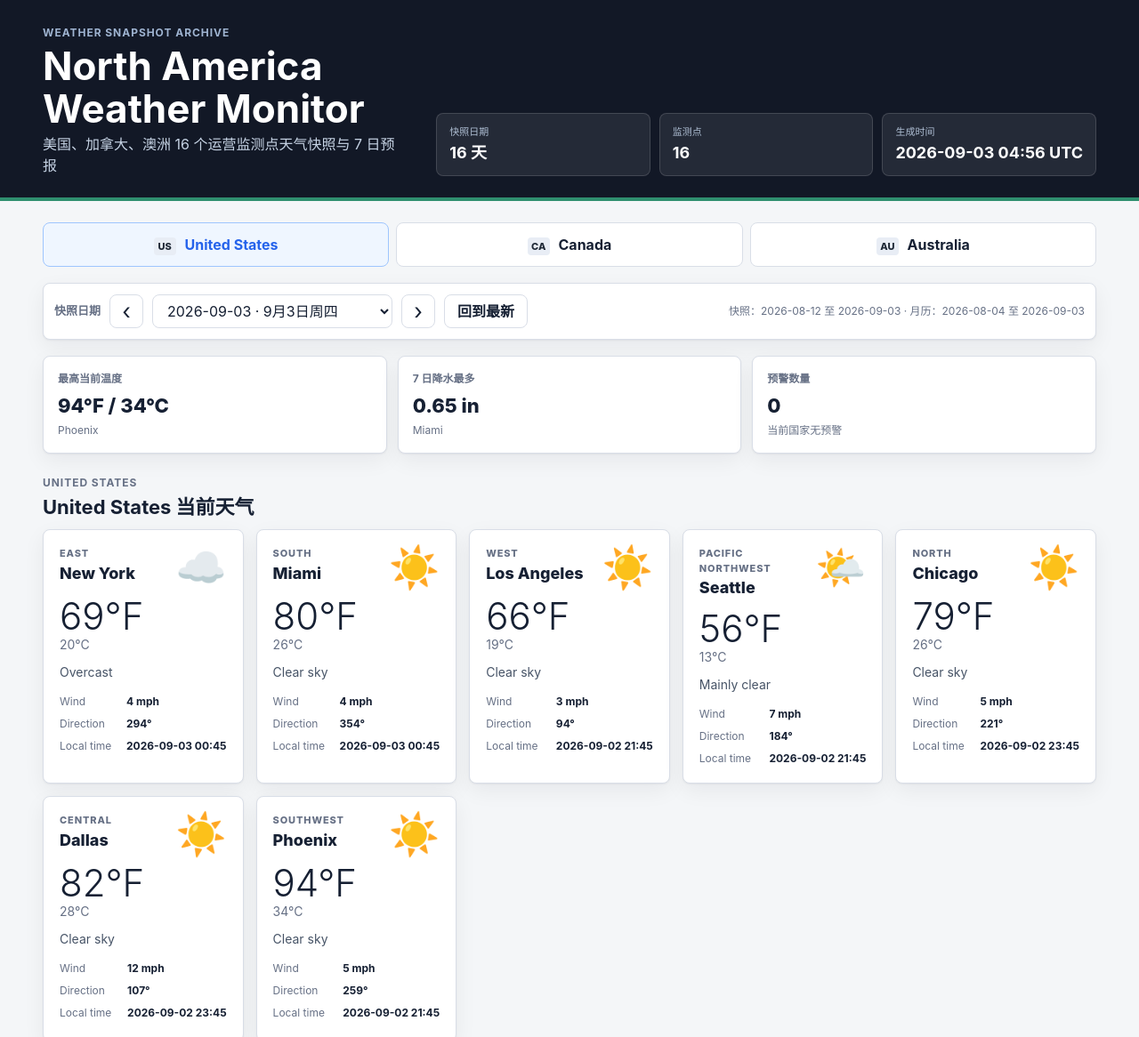
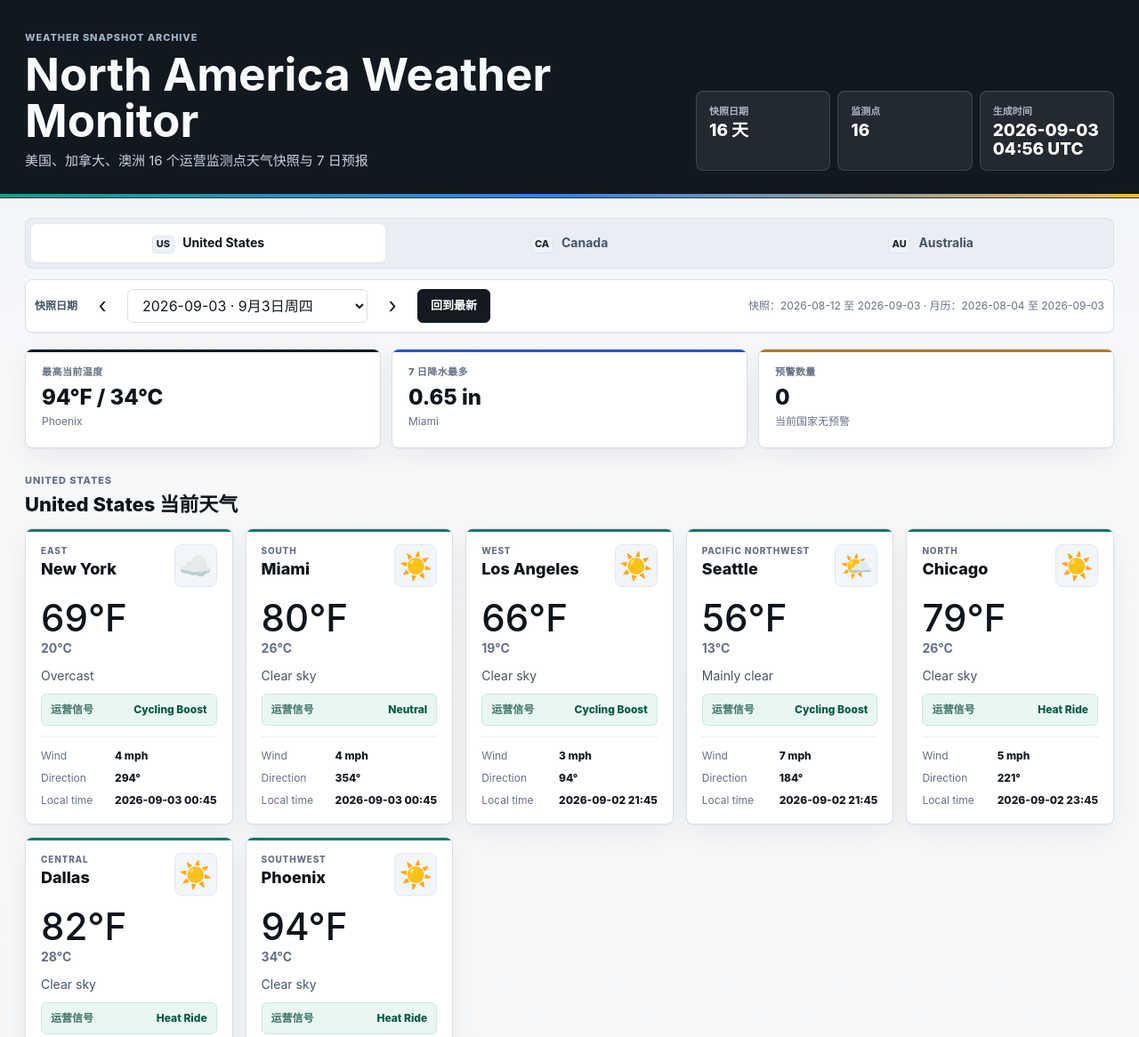
Before and after one commit to labslyon/weather-monitor, a plain HTML site: page index.html in a window 1280 px wide. Shown: the top 1166 px of the page at 89% size. Drawn offline with Linux system fonts and the light colour scheme.

Commit message:
Refresh weather monitor dashboard design

```diff
--- a/assets/app.js
+++ b/assets/app.js
@@ -223,7 +223,15 @@
 
     els.regionCards.innerHTML = rows.map(function (row) {
       var current = row.current || {};
+      var daily = row.daily || {};
       var hasAlerts = (row.alerts || []).length > 0;
+      var todayEntry = {
+        temp_max: daily.temp_max ? daily.temp_max[0] : null,
+        temp_min: daily.temp_min ? daily.temp_min[0] : null,
+        precipitation: daily.precipitation ? daily.precipitation[0] : null,
+        windspeed_max: daily.windspeed_max ? daily.windspeed_max[0] : null
+      };
+      var signal = operationalSignal(todayEntry);
       return '<article class="weather-card' + (hasAlerts ? ' has-alerts' : '') + '">' +
         '<div class="city-row">' +
         '<div><div class="region-badge">' + row.region + '</div><div class="city-name">' + row.city + '</div></div>' +
@@ -232,6 +240,7 @@
         '<div class="temp-main">' + fmtF(current.temperature) + '</div>' +
         '<div class="temp-c">' + fmtC(current.temperature) + '</div>' +
         '<div class="condition">' + (current.weather_desc || '--') + '</div>' +
+        '<div class="signal-row"><span>运营信号</span><strong>' + signal.value + '</strong></div>' +
         '<div class="details">' +
         '<span>Wind</span><strong>' + fmtMph(current.windspeed) + '</strong>' +
         '<span>Direction</span><strong>' + (current.winddirection == null ? '--' : current.winddirection + '°') + '</strong>' +
--- a/assets/styles.css
+++ b/assets/styles.css
@@ -1,28 +1,42 @@
 :root {
   color-scheme: light;
-  --bg: #f4f6f8;
+  --bg: #f3f5f7;
+  --canvas: #ffffff;
   --panel: #ffffff;
-  --panel-soft: #f9fafb;
-  --text: #162033;
+  --panel-soft: #f8fafc;
+  --panel-tint: #eef6f2;
+  --text: #151a22;
+  --heading: #0f141b;
   --muted: #667085;
-  --line: #d9dee7;
-  --accent: #2563eb;
-  --accent-soft: #eff6ff;
-  --green: #0f8a5f;
+  --muted-strong: #475467;
+  --line: #d9e0e8;
+  --line-soft: #e8edf3;
+  --accent: #2454d6;
+  --accent-soft: #edf3ff;
+  --green: #0f766e;
+  --green-soft: #e9f7f2;
   --amber: #b7791f;
+  --amber-soft: #fff6df;
   --red: #c2413a;
-  --shadow: 0 1px 2px rgba(16, 24, 40, 0.05), 0 8px 24px rgba(16, 24, 40, 0.06);
+  --red-soft: #fff0ed;
+  --shadow: 0 1px 2px rgba(15, 23, 42, 0.04), 0 10px 30px rgba(15, 23, 42, 0.06);
+  --shadow-soft: 0 1px 2px rgba(15, 23, 42, 0.05);
 }
 
 * {
   box-sizing: border-box;
 }
 
+html {
+  background: var(--bg);
+}
+
 body {
   margin: 0;
   font-family: Inter, ui-sans-serif, system-ui, -apple-system, BlinkMacSystemFont, "Segoe UI", sans-serif;
   color: var(--text);
-  background: var(--bg);
+  background:
+    linear-gradient(180deg, #eef2f5 0, #f7f8fa 420px, #f3f5f7 100%);
   line-height: 1.5;
 }
 
@@ -31,33 +45,46 @@ select {
   font: inherit;
 }
 
+button {
+  -webkit-tap-highlight-color: transparent;
+}
+
 .app-header {
-  background: #121826;
+  position: relative;
   color: #fff;
-  border-bottom: 4px solid #2f8f6f;
+  background: #121820;
+  border-bottom: 1px solid #27323d;
+}
+
+.app-header::after {
+  content: "";
+  position: absolute;
+  inset: auto 0 0;
+  height: 4px;
+  background: linear-gradient(90deg, #16a085 0%, #2f80ed 48%, #f2b84b 100%);
 }
 
 .header-inner {
-  max-width: 1240px;
+  max-width: 1320px;
   margin: 0 auto;
-  padding: 28px 28px 24px;
+  padding: 34px 28px 30px;
   display: grid;
-  grid-template-columns: minmax(0, 1fr) auto;
+  grid-template-columns: minmax(0, 1fr) minmax(360px, 470px);
   gap: 32px;
   align-items: end;
 }
 
 .eyebrow {
-  margin: 0 0 5px;
+  margin: 0 0 6px;
   color: var(--muted);
-  font-size: 12px;
-  font-weight: 700;
+  font-size: 11px;
+  font-weight: 800;
   letter-spacing: 0.08em;
   text-transform: uppercase;
 }
 
 .app-header .eyebrow {
-  color: #9fb4d1;
+  color: #9fb4c8;
 }
 
 h1,
@@ -68,92 +95,112 @@ dl {
 }
 
 h1 {
-  margin-bottom: 4px;
-  font-size: clamp(28px, 4vw, 44px);
-  line-height: 1.08;
+  max-width: 760px;
+  margin-bottom: 8px;
+  color: #f8fafc;
+  font-size: clamp(32px, 4vw, 52px);
+  font-weight: 650;
+  line-height: 1.03;
   letter-spacing: 0;
 }
 
 h2 {
   margin-bottom: 0;
+  color: var(--heading);
   font-size: 22px;
+  font-weight: 760;
   line-height: 1.2;
 }
 
 .subtitle {
+  max-width: 720px;
   margin-bottom: 0;
-  color: #c6d3e4;
+  color: #c7d2df;
+  font-size: 15px;
 }
 
 .header-stats {
   margin-bottom: 0;
   display: grid;
-  grid-template-columns: repeat(3, minmax(96px, 1fr));
-  gap: 10px;
+  grid-template-columns: repeat(3, minmax(0, 1fr));
+  gap: 8px;
 }
 
 .header-stats div {
-  min-width: 112px;
-  padding: 12px 14px;
-  background: rgba(255, 255, 255, 0.08);
-  border: 1px solid rgba(255, 255, 255, 0.14);
+  min-width: 0;
+  padding: 14px 14px 13px;
+  background: rgba(255, 255, 255, 0.075);
+  border: 1px solid rgba(255, 255, 255, 0.13);
   border-radius: 8px;
+  box-shadow: inset 0 1px 0 rgba(255, 255, 255, 0.06);
 }
 
 .header-stats dt {
-  color: #aebed3;
+  color: #aab8c7;
   font-size: 11px;
+  font-weight: 700;
 }
 
 .header-stats dd {
-  margin: 2px 0 0;
-  font-size: 18px;
-  font-weight: 750;
+  margin: 3px 0 0;
+  color: #ffffff;
+  font-size: 19px;
+  font-weight: 760;
+  line-height: 1.1;
 }
 
 .shell {
-  max-width: 1240px;
+  max-width: 1320px;
   margin: 0 auto;
-  padding: 24px 28px 12px;
+  padding: 22px 28px 14px;
 }
 
 .country-tabs {
   display: grid;
-  grid-template-columns: repeat(3, 1fr);
+  grid-template-columns: repeat(3, minmax(0, 1fr));
   gap: 8px;
-  margin-bottom: 18px;
+  margin-bottom: 12px;
+  padding: 6px;
+  background: #e9eef4;
+  border: 1px solid #d8e0e9;
+  border-radius: 8px;
 }
 
 .country-tabs button,
 .text-button,
 .icon-button,
-.forecast-tabs button {
-  border: 1px solid var(--line);
+.forecast-tabs button,
+.month-tabs button {
+  border: 1px solid transparent;
   background: var(--panel);
   color: var(--text);
   cursor: pointer;
-  transition: border-color 0.15s, background 0.15s, color 0.15s, transform 0.15s;
+  transition: border-color 0.15s, background 0.15s, color 0.15s, box-shadow 0.15s, transform 0.15s;
 }
 
 .country-tabs button {
-  min-height: 50px;
-  padding: 10px 14px;
-  border-radius: 8px;
+  min-height: 42px;
+  padding: 9px 12px;
+  border-radius: 6px;
+  color: var(--muted-strong);
+  background: transparent;
+  font-size: 14px;
   font-weight: 750;
 }
 
 .country-tabs button:hover,
 .text-button:hover,
 .icon-button:hover,
-.forecast-tabs button:hover {
-  border-color: #a8b2c1;
+.forecast-tabs button:hover,
+.month-tabs button:hover {
+  border-color: #b8c2cf;
 }
 
-.country-tabs button.active,
-.forecast-tabs button.active {
-  color: var(--accent);
-  border-color: #9ec5fe;
-  background: var(--accent-soft);
+.country-tabs button.active {
+  color: var(--heading);
+  background: #fff;
+  border-color: #fff;
+  box-shadow: var(--shadow-soft);
 }
 
 .country-code {
@@ -163,7 +210,8 @@ h2 {
   margin-right: 6px;
   place-items: center;
   color: #1f2937;
-  background: #e8edf5;
+  background: #eef2f7;
+  border: 1px solid #dfe5ec;
   border-radius: 4px;
   font-size: 11px;
   font-weight: 850;
@@ -171,22 +219,26 @@ h2 {
 }
 
 .toolbar {
+  position: sticky;
+  top: 0;
+  z-index: 5;
   display: flex;
   align-items: center;
-  gap: 10px;
+  gap: 9px;
   flex-wrap: wrap;
   margin-bottom: 18px;
-  padding: 12px;
-  background: var(--panel);
+  padding: 10px;
+  background: rgba(255, 255, 255, 0.92);
   border: 1px solid var(--line);
   border-radius: 8px;
-  box-shadow: var(--shadow);
+  box-shadow: var(--shadow-soft);
+  backdrop-filter: blur(12px);
 }
 
 .toolbar label {
-  color: var(--muted);
-  font-size: 13px;
-  font-weight: 750;
+  color: var(--muted-strong);
+  font-size: 12px;
+  font-weight: 800;
 }
 
 .toolbar select {
@@ -196,22 +248,28 @@ h2 {
   color: var(--text);
   background: #fff;
   border: 1px solid var(--line);
-  border-radius: 8px;
+  border-radius: 6px;
 }
 
 .icon-button {
   width: 38px;
   height: 38px;
-  border-radius: 8px;
-  font-size: 25px;
+  display: inline-grid;
+  place-items: center;
+  border-radius: 6px;
+  font-size: 24px;
   line-height: 1;
 }
 
 .text-button {
   min-height: 38px;
   padding: 0 14px;
-  border-radius: 8px;
-  font-weight: 700;
+  border-radius: 6px;
+  color: #fff;
+  background: #151a22;
+  border-color: #151a22;
+  font-size: 13px;
+  font-weight: 760;
 }
 
 .coverage {
@@ -223,10 +281,11 @@ h2 {
 .alert-band {
   margin-bottom: 18px;
   padding: 14px 16px;
-  background: #fff7e6;
-  border: 1px solid #f5c76f;
+  background: var(--amber-soft);
+  border: 1px solid #f1cd7b;
   border-left: 4px solid var(--amber);
   border-radius: 8px;
+  box-shadow: var(--shadow-soft);
 }
 
 .alert-band.hidden {
@@ -236,8 +295,8 @@ h2 {
 .alert-title {
   margin-bottom: 6px;
   color: #805400;
-  font-size: 14px;
-  font-weight: 800;
+  font-size: 13px;
+  font-weight: 850;
 }
 
 .alert-item {
@@ -249,37 +308,70 @@ h2 {
   display: grid;
   grid-template-columns: repeat(3, minmax(0, 1fr));
   gap: 12px;
-  margin-bottom: 24px;
+  margin-bottom: 26px;
 }
 
-.summary-item {
-  padding: 16px;
+.summary-item,
+.metric-card,
+.weather-card,
+.forecast-wrap,
+.calendar-wrap {
   background: var(--panel);
   border: 1px solid var(--line);
   border-radius: 8px;
   box-shadow: var(--shadow);
 }
 
-.summary-item .label {
+.summary-item {
+  position: relative;
+  min-height: 112px;
+  padding: 17px 18px 16px;
+  overflow: hidden;
+}
+
+.summary-item::before,
+.metric-card::before {
+  content: "";
+  position: absolute;
+  inset: 0 0 auto;
+  height: 3px;
+  background: #151a22;
+}
+
+.summary-item:nth-child(2)::before {
+  background: var(--accent);
+}
+
+.summary-item:nth-child(3)::before {
+  background: var(--amber);
+}
+
+.summary-item .label,
+.metric-card .label {
   color: var(--muted);
-  font-size: 12px;
-  font-weight: 750;
+  font-size: 11px;
+  font-weight: 850;
+  letter-spacing: 0.04em;
+  text-transform: uppercase;
 }
 
 .summary-item .value {
-  margin-top: 5px;
-  font-size: 22px;
-  font-weight: 800;
+  margin-top: 7px;
+  color: var(--heading);
+  font-size: 24px;
+  font-weight: 820;
+  line-height: 1.16;
 }
 
-.summary-item .note {
-  margin-top: 2px;
+.summary-item .note,
+.metric-card .note {
+  margin-top: 4px;
   color: var(--muted);
   font-size: 12px;
 }
 
 .section-head {
-  margin: 24px 0 12px;
+  margin: 28px 0 13px;
   display: flex;
   justify-content: space-between;
   gap: 16px;
@@ -288,27 +380,33 @@ h2 {
 
 .cards-grid {
   display: grid;
-  grid-template-columns: repeat(auto-fit, minmax(210px, 1fr));
+  grid-template-columns: repeat(auto-fit, minmax(230px, 1fr));
   gap: 14px;
 }
 
 .weather-card {
-  min-height: 276px;
-  padding: 18px;
-  background: var(--panel);
-  border: 1px solid var(--line);
-  border-radius: 8px;
-  box-shadow: var(--shadow);
+  min-height: 286px;
+  padding: 17px;
+  position: relative;
+  overflow: hidden;
 }
 
-.weather-card.has-alerts {
-  border-left: 4px solid var(--red);
+.weather-card::before {
+  content: "";
+  position: absolute;
+  inset: 0 0 auto;
+  height: 3px;
+  background: var(--green);
+}
+
+.weather-card.has-alerts::before {
+  background: var(--red);
 }
 
 .region-badge {
   color: var(--muted);
-  font-size: 11px;
-  font-weight: 800;
+  font-size: 10px;
+  font-weight: 850;
   letter-spacing: 0.08em;
   text-transform: uppercase;
 }
@@ -318,58 +416,104 @@ h2 {
   justify-content: space-between;
   gap: 8px;
   align-items: start;
-  min-height: 33px;
+  min-height: 40px;
 }
 
 .city-name {
+  margin-top: 2px;
+  color: var(--heading);
   font-size: 18px;
-  font-weight: 800;
+  font-weight: 820;
+  line-height: 1.2;
 }
 
 .weather-icon {
-  font-size: 46px;
+  min-width: 48px;
+  height: 48px;
+  display: grid;
+  place-items: center;
+  background: #f2f6fb;
+  border: 1px solid #e1e8f1;
+  border-radius: 8px;
+  font-size: 30px;
   line-height: 1;
 }
 
 .temp-main {
-  margin-top: 12px;
+  margin-top: 14px;
+  color: var(--heading);
   font-size: 42px;
-  font-weight: 350;
+  font-weight: 520;
   line-height: 1;
 }
 
 .temp-c {
+  margin-top: 2px;
   color: var(--muted);
   font-size: 14px;
+  font-weight: 650;
 }
 
 .condition {
   min-height: 21px;
-  margin: 10px 0 14px;
-  color: #475467;
+  margin: 10px 0 10px;
+  color: var(--muted-strong);
   font-size: 14px;
+}
+
+.signal-row {
+  display: flex;
+  align-items: center;
+  justify-content: space-between;
+  gap: 10px;
+  margin: 0 0 12px;
+  padding: 8px 10px;
+  color: #075947;
+  background: var(--green-soft);
+  border: 1px solid #c8e9dd;
+  border-radius: 6px;
+  font-size: 12px;
+}
+
+.signal-row span {
+  color: #407367;
+  font-weight: 750;
+}
+
+.signal-row strong {
+  color: #075947;
+  font-weight: 850;
+  white-space: nowrap;
 }
 
 .details {
   display: grid;
-  grid-template-columns: 1fr auto;
+  grid-template-columns: minmax(0, 1fr) auto;
   gap: 7px 12px;
+  padding-top: 12px;
   color: var(--muted);
+  border-top: 1px solid var(--line-soft);
   font-size: 12px;
 }
 
 .details strong {
   color: var(--text);
+  font-weight: 760;
 }
 
 .card-alert {
   margin-top: 12px;
+  padding: 8px 10px;
   color: var(--red);
+  background: var(--red-soft);
+  border: 1px solid #ffd0ca;
+  border-radius: 6px;
   font-size: 12px;
-  font-weight: 750;
+  font-weight: 760;
 }
 
-.forecast-head {
+.forecast-head,
+.calendar-head {
   align-items: start;
 }
 
@@ -382,42 +526,51 @@ h2 {
 
 .forecast-tabs button {
   min-height: 34px;
-  padding: 0 12px;
-  border-radius: 8px;
-  font-size: 13px;
-  font-weight: 700;
+  padding: 0 11px;
+  color: var(--muted-strong);
+  background: #fff;
+  border: 1px solid var(--line);
+  border-radius: 6px;
+  font-size: 12px;
+  font-weight: 760;
+}
+
+.forecast-tabs button.active {
+  color: #fff;
+  border-color: #151a22;
+  background: #151a22;
 }
 
 .forecast-wrap {
   overflow-x: auto;
-  background: var(--panel);
-  border: 1px solid var(--line);
-  border-radius: 8px;
-  box-shadow: var(--shadow);
 }
 
 .forecast-table {
   width: 100%;
-  min-width: 760px;
+  min-width: 820px;
   border-collapse: collapse;
 }
 
 .forecast-table th {
   padding: 12px 14px;
   color: var(--muted);
-  background: var(--panel-soft);
+  background: #f7f9fb;
   border-bottom: 1px solid var(--line);
   font-size: 11px;
-  font-weight: 800;
+  font-weight: 850;
   text-align: left;
   text-transform: uppercase;
 }
 
 .forecast-table td {
-  padding: 12px 14px;
-  border-bottom: 1px solid #eef1f5;
+  padding: 13px 14px;
+  border-bottom: 1px solid #edf1f5;
   font-size: 14px;
   vertical-align: middle;
+}
+
+.forecast-table tbody tr:nth-child(even) td {
+  background: #fbfcfd;
 }
 
 .forecast-table tr:last-child td {
@@ -426,64 +579,17 @@ h2 {
 
 .forecast-icon {
   width: 48px;
-  font-size: 26px;
+  font-size: 25px;
+}
+
+.muted {
+  color: var(--muted);
+  font-size: 12px;
 }
 
 .precip-high {
   color: var(--accent);
-  font-weight: 800;
-}
-
-.footer {
-  max-width: 1240px;
-  margin: 0 auto;
-  padding: 24px 28px 34px;
-  color: var(--muted);
-  font-size: 12px;
-}
-
-@media (max-width: 860px) {
-  .header-inner {
-    grid-template-columns: 1fr;
-    gap: 20px;
-    padding: 24px 16px 20px;
-  }
-
-  .header-stats,
-  .summary-grid,
-  .country-tabs {
-    grid-template-columns: 1fr;
-  }
-
-  .shell,
-  .footer {
-    padding-left: 14px;
-    padding-right: 14px;
-  }
-
-  .toolbar {
-    align-items: stretch;
-  }
-
-  .toolbar label,
-  .toolbar select,
-  .text-button,
-  .coverage {
-    width: 100%;
-  }
-
-  .coverage {
-    margin-left: 0;
-  }
-
-  .section-head {
-    display: block;
-  }
-
-  .forecast-tabs {
-    justify-content: flex-start;
-    margin-top: 12px;
-  }
+  font-weight: 850;
 }
 
 .daily-metrics {
@@ -494,31 +600,30 @@ h2 {
 }
 
 .metric-card {
-  min-height: 108px;
-  padding: 16px;
-  background: var(--panel);
-  border: 1px solid var(--line);
-  border-radius: 8px;
-  box-shadow: var(--shadow);
+  position: relative;
+  min-height: 110px;
+  padding: 17px 16px 16px;
+  overflow: hidden;
 }
 
-.metric-card .label {
-  color: var(--muted);
-  font-size: 12px;
-  font-weight: 800;
+.metric-card:nth-child(2)::before {
+  background: #2f80ed;
+}
+
+.metric-card:nth-child(3)::before {
+  background: #64748b;
+}
+
+.metric-card:nth-child(4)::before {
+  background: var(--green);
 }
 
 .metric-card .value {
-  margin-top: 6px;
-  font-size: 25px;
-  font-weight: 850;
-  line-height: 1.15;
-}
-
-.metric-card .note {
-  margin-top: 5px;
-  color: var(--muted);
-  font-size: 12px;
+  margin-top: 7px;
+  color: var(--heading);
+  font-size: 24px;
+  font-weight: 820;
+  line-height: 1.14;
 }
 
 .month-tabs {
@@ -530,29 +635,26 @@ h2 {
 }
 
 .month-tabs button {
-  min-width: 106px;
-  min-height: 40px;
+  min-width: 108px;
+  min-height: 39px;
   padding: 0 14px;
-  color: var(--text);
-  background: var(--panel);
+  color: var(--muted-strong);
+  background: #fff;
   border: 1px solid var(--line);
-  border-radius: 8px;
+  border-radius: 6px;
+  font-size: 13px;
   font-weight: 800;
-  cursor: pointer;
 }
 
 .month-tabs button.active {
-  color: #111827;
-  background: #facc15;
-  border-color: #facc15;
+  color: #1f2937;
+  background: #f8d44c;
+  border-color: #f8d44c;
+  box-shadow: inset 0 -1px 0 rgba(0, 0, 0, 0.08);
 }
 
 .calendar-wrap {
   overflow: hidden;
-  background: var(--panel);
-  border: 1px solid var(--line);
-  border-radius: 8px;
-  box-shadow: var(--shadow);
 }
 
 .calendar-title-row {
@@ -561,9 +663,14 @@ h2 {
   gap: 16px;
   padding: 14px 16px;
   color: var(--text);
-  background: #f8fafc;
+  background: #f7f9fb;
   border-bottom: 1px solid var(--line);
   font-size: 14px;
+}
+
+.calendar-title-row strong {
+  color: var(--heading);
+  font-weight: 850;
 }
 
 .calendar-title-row span {
@@ -576,15 +683,15 @@ h2 {
 .calendar-weekdays,
 .weather-calendar {
   display: grid;
-  grid-template-columns: repeat(7, minmax(132px, 1fr));
+  grid-template-columns: repeat(7, minmax(146px, 1fr));
 }
 
 .calendar-weekdays {
   color: var(--muted);
-  background: #f8fafc;
+  background: #f7f9fb;
   border-bottom: 1px solid var(--line);
   font-size: 12px;
-  font-weight: 800;
+  font-weight: 850;
 }
 
 .calendar-weekdays div {
@@ -592,11 +699,11 @@ h2 {
 }
 
 .calendar-cell {
-  min-height: 116px;
+  min-height: 124px;
   padding: 10px 10px 8px;
   border-right: 1px solid #e7ebf1;
   border-bottom: 1px solid #e7ebf1;
-  background: #fbfcfe;
+  background: #fff;
 }
 
 .calendar-cell:nth-child(7n) {
@@ -605,19 +712,24 @@ h2 {
 
 .calendar-cell.outside {
   color: #a7b0bf;
-  background: #f3f6fa;
+  background: #f5f7fa;
 }
 
 .calendar-cell.today {
-  outline: 2px solid #facc15;
+  outline: 2px solid #f8d44c;
   outline-offset: -2px;
-  background: #fffdf2;
+  background: #fffdf1;
 }
 
 .calendar-date {
   min-height: 19px;
+  color: var(--heading);
   font-size: 13px;
-  font-weight: 750;
+  font-weight: 800;
+}
+
+.calendar-cell.outside .calendar-date {
+  color: #a7b0bf;
 }
 
 .calendar-body {
@@ -625,39 +737,76 @@ h2 {
   grid-template-columns: 42px minmax(0, 1fr);
   gap: 8px;
   align-items: center;
-  min-height: 56px;
+  min-height: 58px;
   margin-top: 4px;
 }
 
 .calendar-icon {
-  font-size: 36px;
+  font-size: 34px;
   line-height: 1;
   text-align: center;
 }
 
 .calendar-temps {
   display: grid;
-  gap: 1px;
-  font-size: 14px;
+  gap: 2px;
+  color: var(--text);
+  font-size: 13px;
+  font-weight: 700;
+  line-height: 1.12;
 }
 
 .calendar-temps strong {
-  font-size: 15px;
+  color: var(--heading);
+  font-size: 14px;
   line-height: 1.1;
 }
 
 .calendar-temps span {
-  color: #4b5563;
+  color: #566273;
   line-height: 1.1;
 }
 
 .calendar-meta {
-  margin-top: 4px;
+  margin-top: 5px;
   color: var(--muted);
   font-size: 11px;
 }
 
-@media (max-width: 860px) {
+.footer {
+  max-width: 1320px;
+  margin: 0 auto;
+  padding: 24px 28px 34px;
+  color: var(--muted);
+  font-size: 12px;
+}
+
+@media (max-width: 980px) {
+  .header-inner {
+    grid-template-columns: 1fr;
+    gap: 20px;
+    padding: 28px 18px 24px;
+  }
+
+  .shell,
+  .footer {
+    padding-left: 14px;
+    padding-right: 14px;
+  }
+
+  .toolbar {
+    position: static;
+  }
+
+  .section-head {
+    display: block;
+  }
+
+  .forecast-tabs {
+    justify-content: flex-start;
+    margin-top: 12px;
+  }
+
   .daily-metrics {
     grid-template-columns: 1fr 1fr;
   }
@@ -669,6 +818,50 @@ h2 {
   .calendar-title-row,
   .calendar-weekdays,
   .weather-calendar {
-    min-width: 924px;
+    min-width: 1022px;
   }
 }
+
+@media (max-width: 720px) {
+  .header-stats,
+  .summary-grid,
+  .country-tabs {
+    grid-template-columns: 1fr;
+  }
+
+  .toolbar {
+    display: grid;
+    grid-template-columns: 38px minmax(0, 1fr) 38px;
+    align-items: stretch;
+  }
+
+  .toolbar label,
+  .text-button,
+  .coverage {
+    grid-column: 1 / -1;
+  }
+
+  .toolbar select {
+    min-width: 0;
+    width: 100%;
+  }
+
+  .coverage {
+    margin-left: 0;
+  }
+}
+
+@media (max-width: 560px) {
+  h1 {
+    font-size: 34px;
+  }
+
+  .header-stats,
+  .daily-metrics {
+    grid-template-columns: 1fr;
+  }
+
+  .cards-grid {
+    grid-template-columns: 1fr;
+  }
+}
```
Also changed, not shown: 1 other file.
